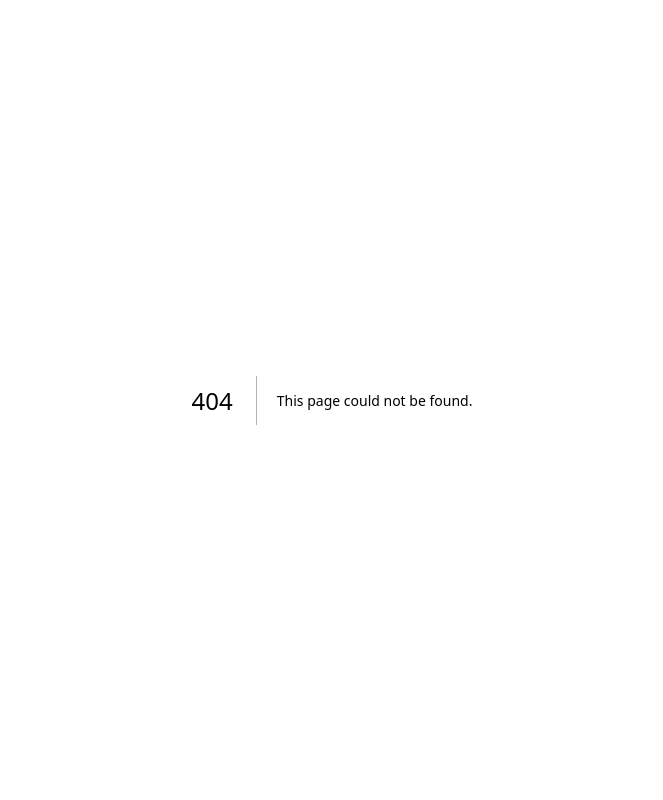
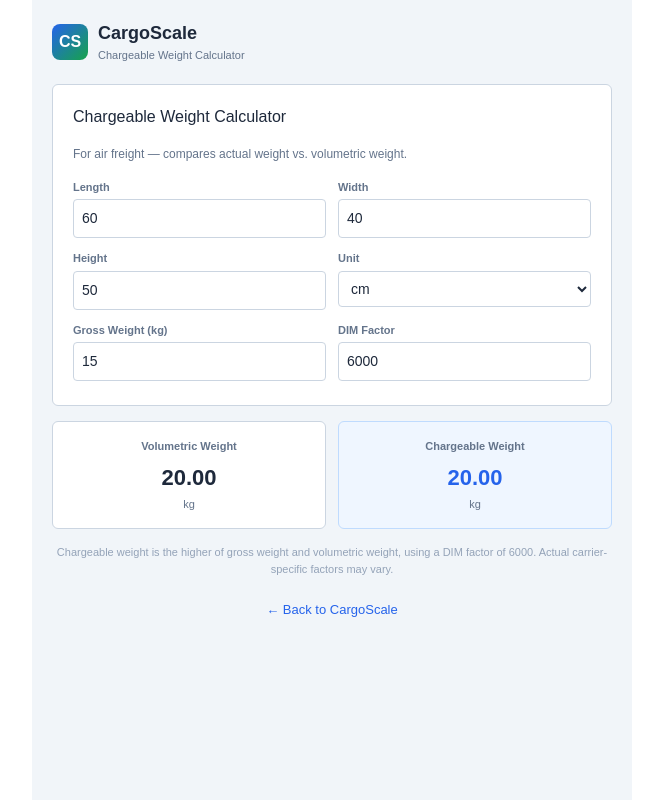
Before and after one commit to moayadhaboosh22/cargoscale, a Next.js app: page /tools/chargeable-weight in a window 1280 px wide. Before the commit this address had no page. Shown: the whole page, without its empty margins (308-971 px from the left). Built offline with nearby package versions, Linux system fonts and the light colour scheme.

Commit message:
Phase 3: Add Chargeable Weight Calculator tool

```diff
--- a/app/page.tsx
+++ b/app/page.tsx
@@ -66,10 +66,20 @@ export default function HomePage() {
             </div>
           </Link>
 
+          <Link
+            href="/tools/chargeable-weight"
+            style={{ display: 'block', background: '#fff', border: '1px solid #cbd5e1', borderRadius: '8px', padding: '20px', textDecoration: 'none', color: 'inherit' }}
+          >
+            <div style={{ fontSize: '16px', fontWeight: 'bold', color: '#1e293b', marginBottom: '6px' }}>Chargeable Weight Calculator</div>
+            <div style={{ fontSize: '13px', color: '#64748b', lineHeight: '1.5' }}>
+              Compare actual vs. volumetric weight for air freight shipments.
+            </div>
+          </Link>
+
           <div style={{ background: '#f8fafc', border: '1px dashed #cbd5e1', borderRadius: '8px', padding: '20px' }}>
             <div style={{ fontSize: '16px', fontWeight: 'bold', color: '#94a3b8', marginBottom: '6px' }}>More Tools</div>
             <div style={{ fontSize: '13px', color: '#94a3b8', lineHeight: '1.5' }}>
-              Chargeable Weight Calculator and Unit Converter are coming soon.
+              Unit Converter is coming soon.
             </div>
           </div>
         </div>
--- /dev/null
+++ b/app/tools/chargeable-weight/page.tsx
@@ -0,0 +1,97 @@
+'use client';
+import React, { useState } from 'react';
+import { convertToMeters } from '../../../lib/engine/units';
+import { calculateChargeableWeight } from '../../../lib/engine/chargeable';
+
+export default function ChargeableWeightPage() {
+  const [length, setLength] = useState<number>(60);
+  const [width, setWidth] = useState<number>(40);
+  const [height, setHeight] = useState<number>(50);
+  const [dimUnit, setDimUnit] = useState<'cm' | 'm' | 'in' | 'ft'>('cm');
+  const [grossWeight, setGrossWeight] = useState<number>(15);
+  const [dimFactor, setDimFactor] = useState<number>(6000);
+
+  const lengthCm = convertToMeters(length, dimUnit) * 100;
+  const widthCm = convertToMeters(width, dimUnit) * 100;
+  const heightCm = convertToMeters(height, dimUnit) * 100;
+
+  const result = calculateChargeableWeight(grossWeight, lengthCm, widthCm, heightCm, dimFactor);
+
+  return (
+    <main style={{ padding: '20px', fontFamily: 'Arial, sans-serif', maxWidth: '600px', margin: '0 auto', background: '#f1f5f9', color: '#1e293b', direction: 'ltr', minHeight: '100vh' }}>
+
+      <div style={{ display: 'flex', alignItems: 'center', gap: '10px', marginBottom: '20px' }}>
+        <div style={{ width: '36px', height: '36px', borderRadius: '8px', background: 'linear-gradient(135deg, #2563eb, #16a34a)', display: 'flex', alignItems: 'center', justifyContent: 'center', color: '#fff', fontWeight: 'bold', fontSize: '16px' }}>CS</div>
+        <div>
+          <div style={{ fontSize: '18px', fontWeight: 'bold' }}>CargoScale</div>
+          <div style={{ fontSize: '11px', color: '#64748b' }}>Chargeable Weight Calculator</div>
+        </div>
+      </div>
+
+      <div style={{ background: '#ffffff', border: '1px solid #cbd5e1', borderRadius: '6px', padding: '20px', marginBottom: '15px' }}>
+        <h2 style={{ fontSize: '16px', margin: '0 0 16px 0' }}>Chargeable Weight Calculator</h2>
+        <p style={{ fontSize: '12px', color: '#64748b', margin: '0 0 16px 0' }}>For air freight — compares actual weight vs. volumetric weight.</p>
+
+        <div style={{ display: 'grid', gridTemplateColumns: '1fr 1fr', gap: '12px', marginBottom: '12px' }}>
+          <div>
+            <label style={{ fontSize: '11px', fontWeight: 'bold', color: '#64748b', display: 'block', marginBottom: '4px' }}>Length</label>
+            <input type="number" value={length} onChange={e => setLength(Number(e.target.value))} style={{ width: '100%', padding: '8px', border: '1px solid #cbd5e1', borderRadius: '4px', fontSize: '14px' }} />
+          </div>
+          <div>
+            <label style={{ fontSize: '11px', fontWeight: 'bold', color: '#64748b', display: 'block', marginBottom: '4px' }}>Width</label>
+            <input type="number" value={width} onChange={e => setWidth(Number(e.target.value))} style={{ width: '100%', padding: '8px', border: '1px solid #cbd5e1', borderRadius: '4px', fontSize: '14px' }} />
+          </div>
+        </div>
+
+        <div style={{ display: 'grid', gridTemplateColumns: '1fr 1fr', gap: '12px', marginBottom: '12px' }}>
+          <div>
+            <label style={{ fontSize: '11px', fontWeight: 'bold', color: '#64748b', display: 'block', marginBottom: '4px' }}>Height</label>
+            <input type="number" value={height} onChange={e => setHeight(Number(e.target.value))} style={{ width: '100%', padding: '8px', border: '1px solid #cbd5e1', borderRadius: '4px', fontSize: '14px' }} />
+          </div>
+          <div>
+            <label style={{ fontSize: '11px', fontWeight: 'bold', color: '#64748b', display: 'block', marginBottom: '4px' }}>Unit</label>
+            <select value={dimUnit} onChange={e => setDimUnit(e.target.value as 'cm' | 'm' | 'in' | 'ft')} style={{ width: '100%', padding: '8px', border: '1px solid #cbd5e1', borderRadius: '4px', fontSize: '14px', background: '#fff' }}>
+              <option value="cm">cm</option>
+              <option value="m">m</option>
+              <option value="in">in</option>
+              <option value="ft">ft</option>
+            </select>
+          </div>
+        </div>
+
+        <div style={{ display: 'grid', gridTemplateColumns: '1fr 1fr', gap: '12px', marginBottom: '4px' }}>
+          <div>
+            <label style={{ fontSize: '11px', fontWeight: 'bold', color: '#64748b', display: 'block', marginBottom: '4px' }}>Gross Weight (kg)</label>
+            <input type="number" value={grossWeight} onChange={e => setGrossWeight(Number(e.target.value))} style={{ width: '100%', padding: '8px', border: '1px solid #cbd5e1', borderRadius: '4px', fontSize: '14px' }} />
+          </div>
+          <div>
+            <label style={{ fontSize: '11px', fontWeight: 'bold', color: '#64748b', display: 'block', marginBottom: '4px' }}>DIM Factor</label>
+            <input type="number" value={dimFactor} onChange={e => setDimFactor(Number(e.target.value))} style={{ width: '100%', padding: '8px', border: '1px solid #cbd5e1', borderRadius: '4px', fontSize: '14px' }} />
+          </div>
+        </div>
+      </div>
+
+      <div style={{ display: 'grid', gridTemplateColumns: '1fr 1fr', gap: '12px', marginBottom: '15px' }}>
+        <div style={{ background: '#ffffff', border: '1px solid #cbd5e1', borderRadius: '6px', padding: '16px', textAlign: 'center' }}>
+          <div style={{ fontSize: '11px', color: '#64748b', fontWeight: 'bold', marginBottom: '6px' }}>Volumetric Weight</div>
+          <div style={{ fontSize: '22px', fontWeight: 'bold', color: '#1e293b' }}>{result.volumetricWeightKg.toFixed(2)}</div>
+          <div style={{ fontSize: '11px', color: '#64748b', marginTop: '2px' }}>kg</div>
+        </div>
+        <div style={{ background: '#eff6ff', border: '1px solid #bfdbfe', borderRadius: '6px', padding: '16px', textAlign: 'center' }}>
+          <div style={{ fontSize: '11px', color: '#64748b', fontWeight: 'bold', marginBottom: '6px' }}>Chargeable Weight</div>
+          <div style={{ fontSize: '22px', fontWeight: 'bold', color: '#2563eb' }}>{result.chargeableWeightKg.toFixed(2)}</div>
+          <div style={{ fontSize: '11px', color: '#64748b', marginTop: '2px' }}>kg</div>
+        </div>
+      </div>
+
+      <p style={{ fontSize: '11px', color: '#94a3b8', textAlign: 'center', marginBottom: '20px' }}>
+        Chargeable weight is the higher of gross weight and volumetric weight, using a DIM factor of {dimFactor}. Actual carrier-specific factors may vary.
+      </p>
+
+      <div style={{ textAlign: 'center' }}>
+        <a href="/" style={{ fontSize: '13px', color: '#2563eb', textDecoration: 'none' }}>&larr; Back to CargoScale</a>
+      </div>
+
+    </main>
+  );
+}
```
